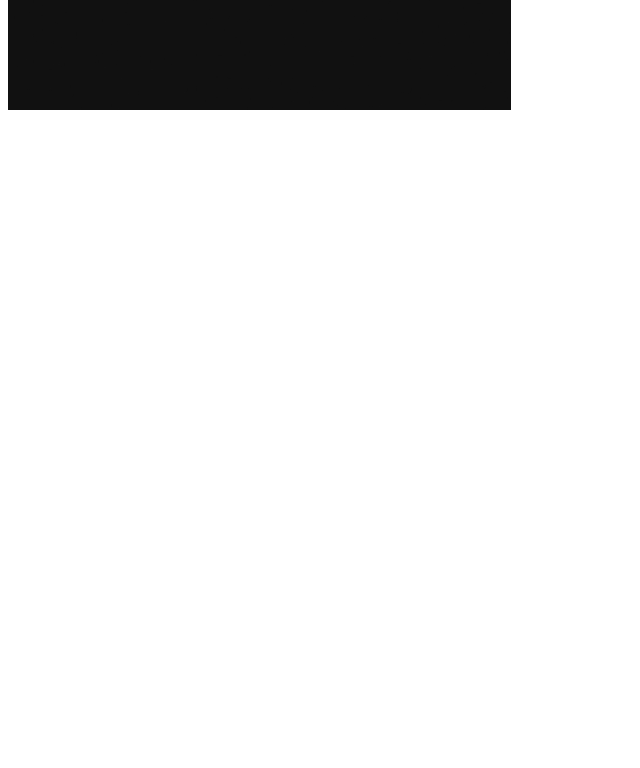
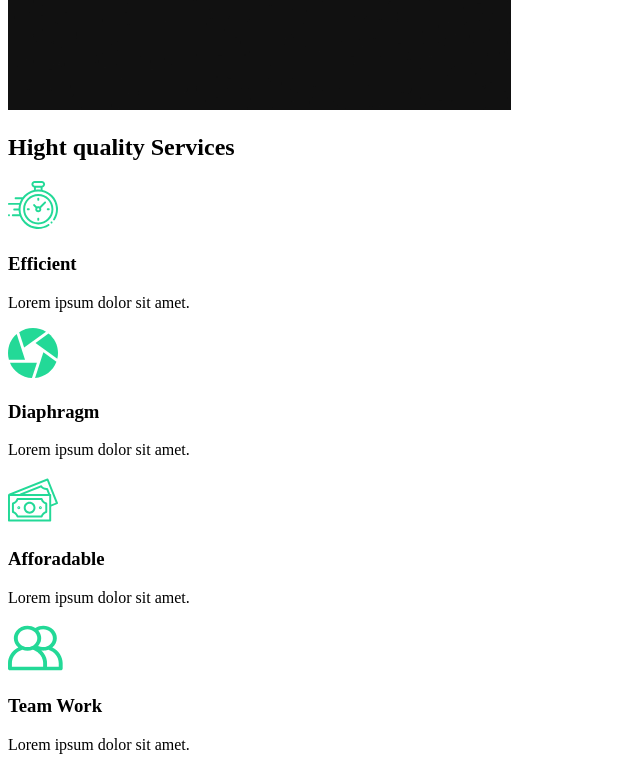
Before and after one commit to kutekumar/portfolio_website_react, a React (Create React App) app: page / in a window 1280 px wide. Shown: the part 860-1628 px from the top of the page, without its empty margins (0-640 px from the left). Before the commit the page ends 982 px from the top, so only its background shows below. Built offline with nearby package versions, Linux system fonts and the light colour scheme.

Commit message:
3. Services Section

```diff
--- /dev/null
+++ b/src/components/ServicesSection.js
@@ -0,0 +1,57 @@
+import React from "react";
+//IMport ICons
+import clock from "../img/clock.svg";
+import diaphragm from "../img/diaphragm.svg";
+import money from "../img/money.svg";
+import teamwork from "../img/teamwork.svg";
+import home2 from "../img/home2.png";
+
+
+const ServicesSection = () => {
+    return(
+        <div className="services">
+            <div className="description">
+                <h2>Hight <span>quality</span> Services</h2>
+                <div className="cards">
+                    <div className="card">
+                        <div className="icon">
+                            <img src={clock} alt=""/>
+                            <h3>Efficient</h3>
+                            <p></p>
+                        </div>
+                        <p>Lorem ipsum dolor sit amet.</p>
+                    </div>
+                    <div className="card">
+                        <div className="icon">
+                            <img src={diaphragm} alt=""/>
+                            <h3>Diaphragm</h3>
+                            <p></p>
+                        </div>
+                        <p>Lorem ipsum dolor sit amet.</p>
+                    </div>
+                    <div className="card">
+                        <div className="icon">
+                            <img src={money} alt=""/>
+                            <h3>Afforadable</h3>
+                            <p></p>
+                        </div>
+                        <p>Lorem ipsum dolor sit amet.</p>
+                    </div>
+                    <div className="card">
+                        <div className="icon">
+                            <img src={teamwork} alt=""/>
+                            <h3>Team Work</h3>
+                            <p></p>
+                        </div>
+                        <p>Lorem ipsum dolor sit amet.</p>
+                    </div>
+                </div>
+            </div>
+            <div className="image">
+                <img src={home2} alt=""/>
+            </div>
+        </div>
+    )
+}
+
+export default ServicesSection;
--- a/src/pages/About.js
+++ b/src/pages/About.js
@@ -1,9 +1,13 @@
 import React from "react"
-import AboutSection from "../components/AboutSection"
+import AboutSection from "../components/AboutSection";
+import ServicesSection from "../components/ServicesSection"
 
 const About = () => {
     return (
+        <div>
         <AboutSection />
+        <ServicesSection />
+        </div>
     )
 }
 
```
